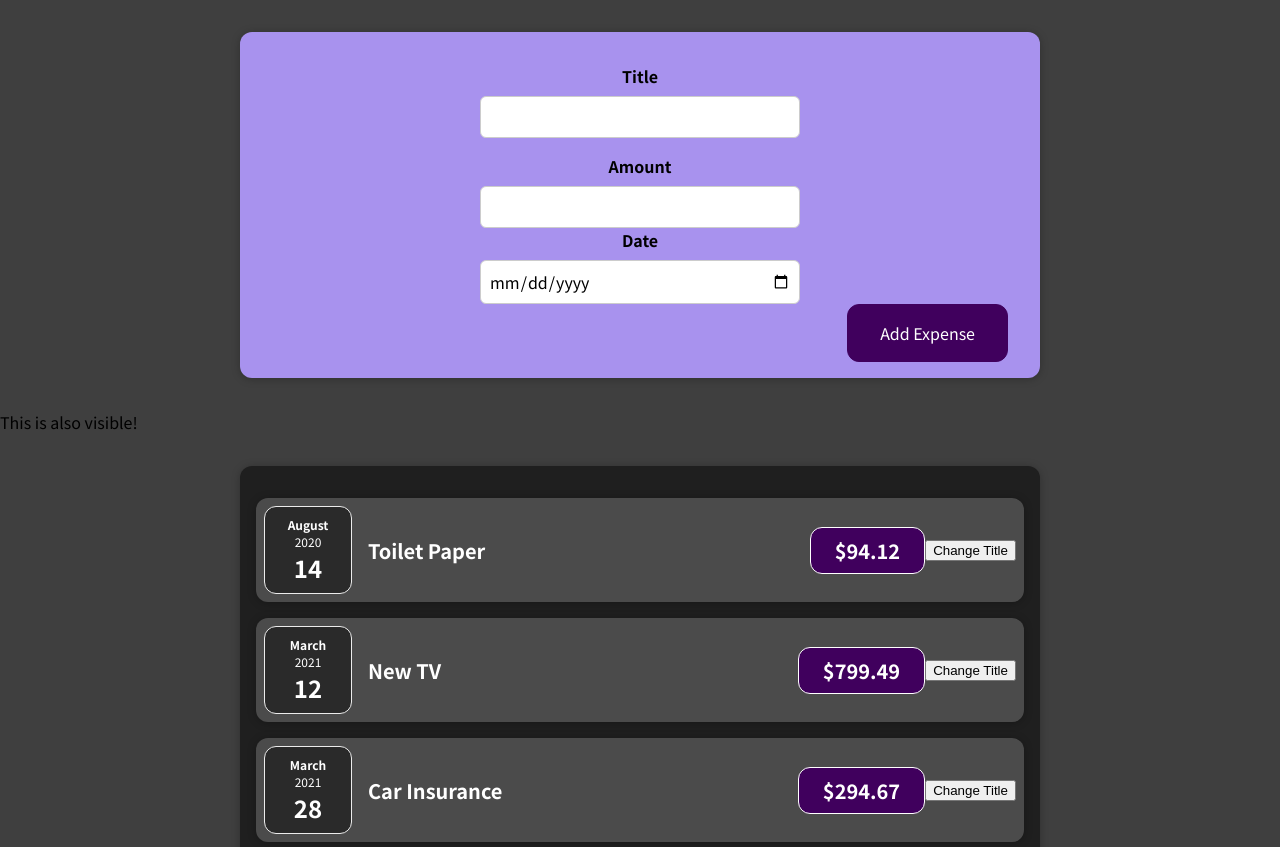
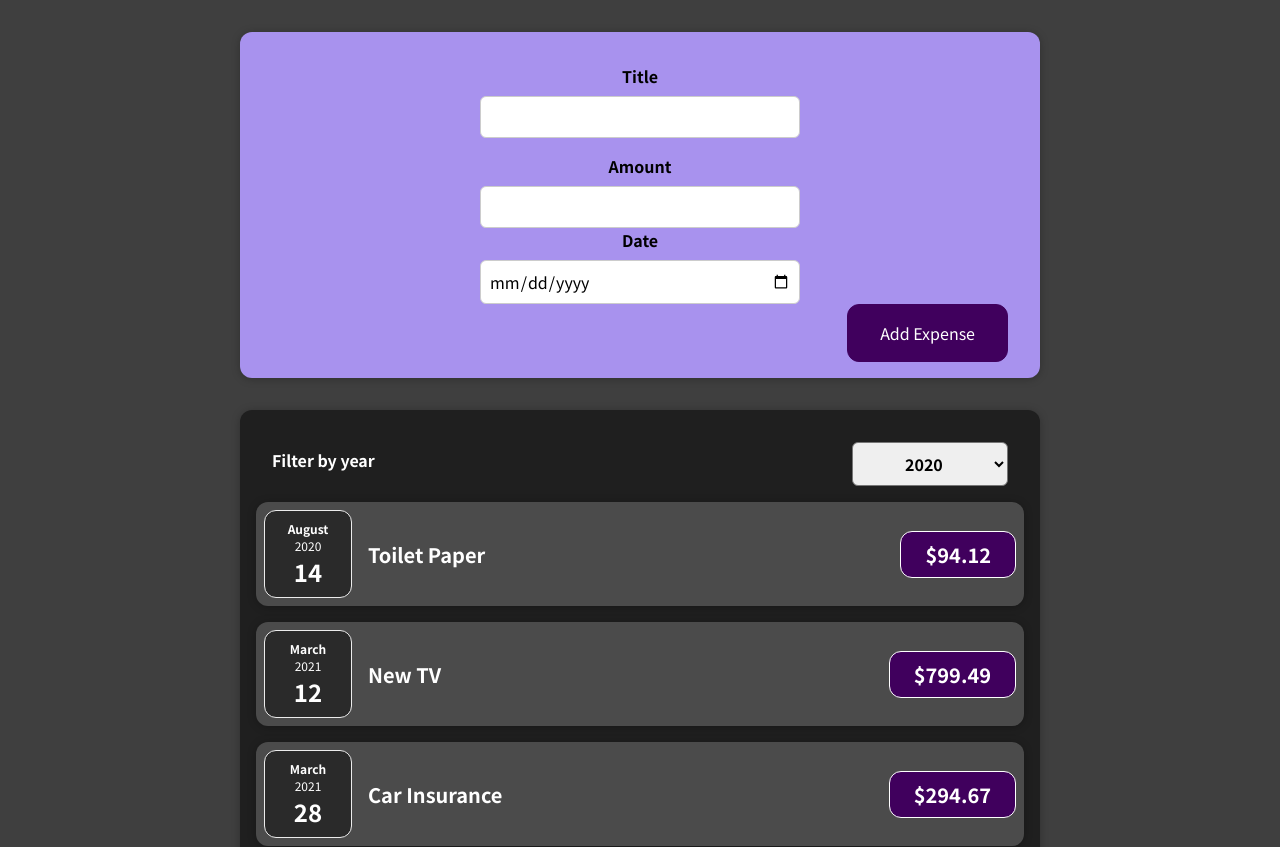
Before and after one commit to MK-314/ReactJS, a React (Create React App) app: page / in a window 1280 px wide. Shown: the top 847 px of the page. Built offline with nearby package versions, Linux system fonts and the light colour scheme.

Commit message:
Adding new item to the list

```diff
--- a/src/App.jsx
+++ b/src/App.jsx
@@ -1,11 +1,8 @@
 import Expenses from './components/Expenses/Expenses';
 import NewExpense from './components/NewExpense/NewExpense';
+import { useState } from 'react';
 
-function App() {
-  var addExpenseHandler = expense =>{
-    console.log('Got it');
-  }
-  var expenses = [
+var prevExpenses = [
   {
     id: 'e1',
     title: 'Toilet Paper',
@@ -28,10 +25,17 @@
     date: new Date(2021, 5, 12)
   }
 ];
+
+function App() {
+  var [expenses, setExpenses] = useState(prevExpenses);
+  var addExpenseHandler = (expense) =>{
+     setExpenses((prevExpenses)=>{
+    return [expense, ...prevExpenses];
+    });
+  }
   return (
     <div>
       <NewExpense onAddExpense={addExpenseHandler}/>
-      <p>This is also visible!</p>
       <Expenses expenses={expenses}></Expenses>
     </div>
   );
--- a/src/components/Expenses/ExpenseItem.jsx
+++ b/src/components/Expenses/ExpenseItem.jsx
@@ -1,20 +1,19 @@
-import { useState } from 'react';
 import ExpenseDate from './ExpenseDate';
 import './ExpenseItem.css';
 import Card from './../UI/Card';
 function ExpenseItem(props) {
-  var [title,setTitle] = useState(props.title);
-  var clickHandler = () => {
-    setTitle('Updated');
-  };
+  // var [title,setTitle] = useState(props.title);
+  // var clickHandler = () => {
+  //   setTitle('Updated');
+  // };
   return (
     <Card className="expense-item">
       <ExpenseDate date={props.date}></ExpenseDate>
       <div className="expense-item__description">
-        <h2 >{title}</h2>
+        <h2 >{props.title}</h2>
         <div className="expense-item__price">${props.amount}</div>
       </div>
-      <button onClick={clickHandler}>Change Title</button>
+      {/* <button onClick={clickHandler}>Change Title</button> */}
     </Card>
 
   );
--- a/src/components/Expenses/Expenses.jsx
+++ b/src/components/Expenses/Expenses.jsx
@@ -1,15 +1,21 @@
+import { useState } from 'react';
 import ExpenseItem from './ExpenseItem';
 import './Expenses.css';
 import Card from './../UI/Card';
+import ExpensesFilter from './ExpensesFilter';
 
 function Expenses({expenses}){
+    var [filteredYear, setFilteredYear] = useState('2020');
+    var filterHandler = selectedYear =>{
+        setFilteredYear(selectedYear);
+    }
     return(
-        <Card className='expenses'>
-            <ExpenseItem title={expenses[0].title} amount={expenses[0].amount} date={expenses[0].date}></ExpenseItem>
-            <ExpenseItem title={expenses[1].title} amount={expenses[1].amount} date={expenses[1].date}></ExpenseItem>
-            <ExpenseItem title={expenses[2].title} amount={expenses[2].amount} date={expenses[2].date}></ExpenseItem>
-            <ExpenseItem title={expenses[3].title} amount={expenses[3].amount} date={expenses[3].date}></ExpenseItem>
-        </Card>
+        <div>
+            <Card className='expenses'>
+                <ExpensesFilter selected={filteredYear} onCustomFilter={filterHandler}/>
+                {expenses.map(expenses => <ExpenseItem key={expenses.id} title={expenses.title} amount={expenses.amount} date={expenses.date}></ExpenseItem>)}
+            </Card>
+        </div>
     );
 }
 
--- /dev/null
+++ b/src/components/Expenses/ExpensesFilter.css
@@ -0,0 +1,24 @@
+.expenses-filter {
+    color: white;
+    padding: 0 1rem;
+}
+
+.expenses-filter__control {
+    display: flex;
+    width: 100%;
+    align-items: center;
+    justify-content: space-between;
+    margin: 1rem 0;
+}
+
+.expenses-filter label {
+    font-weight: bold;
+    margin-bottom: 0.5rem;
+}
+
+.expenses-filter select {
+    font: inherit;
+    padding: 0.5rem 3rem;
+    font-weight: bold;
+    border-radius: 6px;
+}
--- /dev/null
+++ b/src/components/Expenses/ExpensesFilter.jsx
@@ -0,0 +1,22 @@
+import './ExpensesFilter.css';
+
+const ExpensesFilter = (props) => {
+    var dropdownChangeHandler =(event)=>{
+        props.onCustomFilter(event.target.value);
+    }
+  return (
+    <div className='expenses-filter'>
+      <div className='expenses-filter__control'>
+        <label>Filter by year</label>
+        <select value={props.selected} onChange={dropdownChangeHandler}>
+          <option value='2022'>2022</option>
+          <option value='2021'>2021</option>
+          <option value='2020'>2020</option>
+          <option value='2019'>2019</option>
+        </select>
+      </div>
+    </div>
+  );
+};
+
+export default ExpensesFilter;
--- a/src/components/NewExpense/ExpenseForm.jsx
+++ b/src/components/NewExpense/ExpenseForm.jsx
@@ -22,9 +22,9 @@
       date: new Date(enteredDate)
     };
     props.onSaveExpenseData(expenseData);
+    setEnteredTitle('');
     setEnteredAmount('');
     setEnteredDate('');
-    setEnteredTitle('');
   };
   return (
     <form onSubmit={submitHandler}>
@@ -44,7 +44,7 @@
         <input
           type="date"
           min="2019-01-01"
-          step="2022-01-01"
+          step="2022-12-12"
           value={enteredDate}
           onChange={dateChangeHandler}/>
       </div>
```
Also changed, not shown: 2 other files (tests, documents, lock files or other folders). Lines whose indentation alone changed are shown as unchanged.
